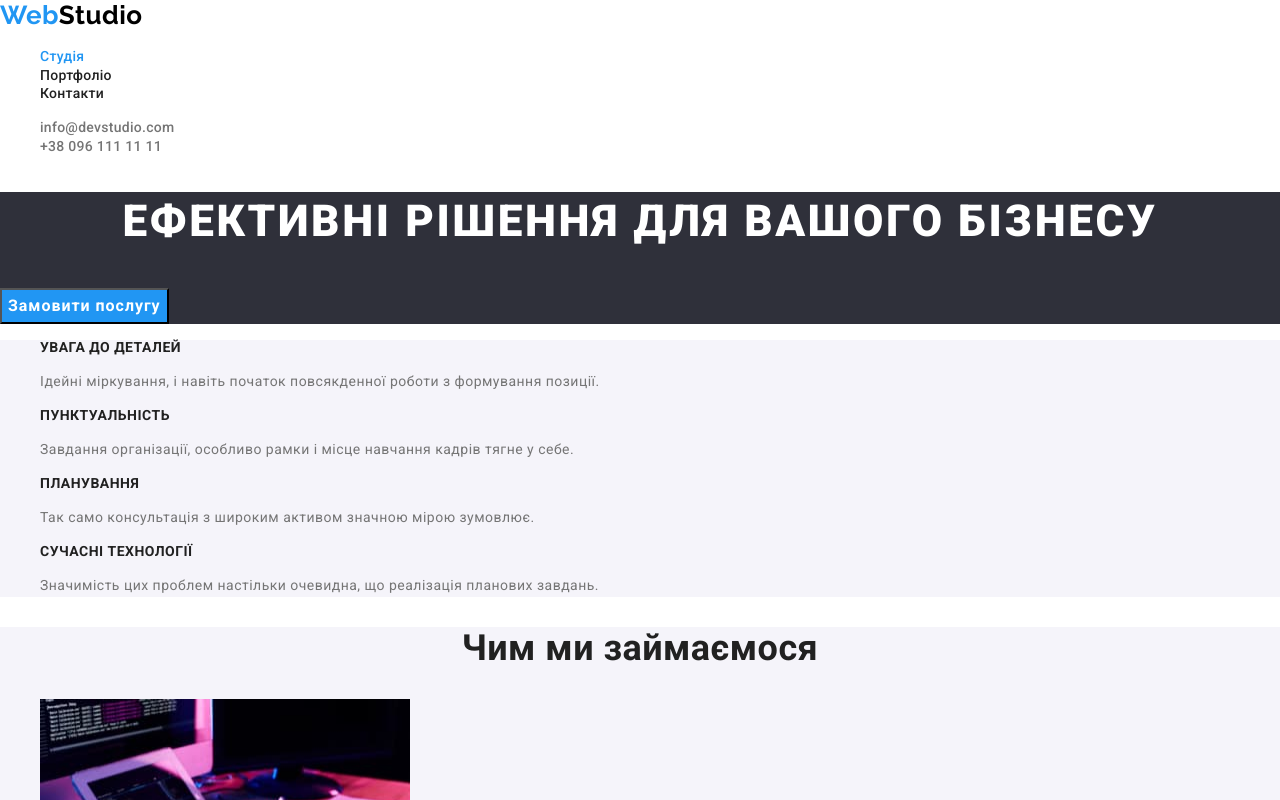
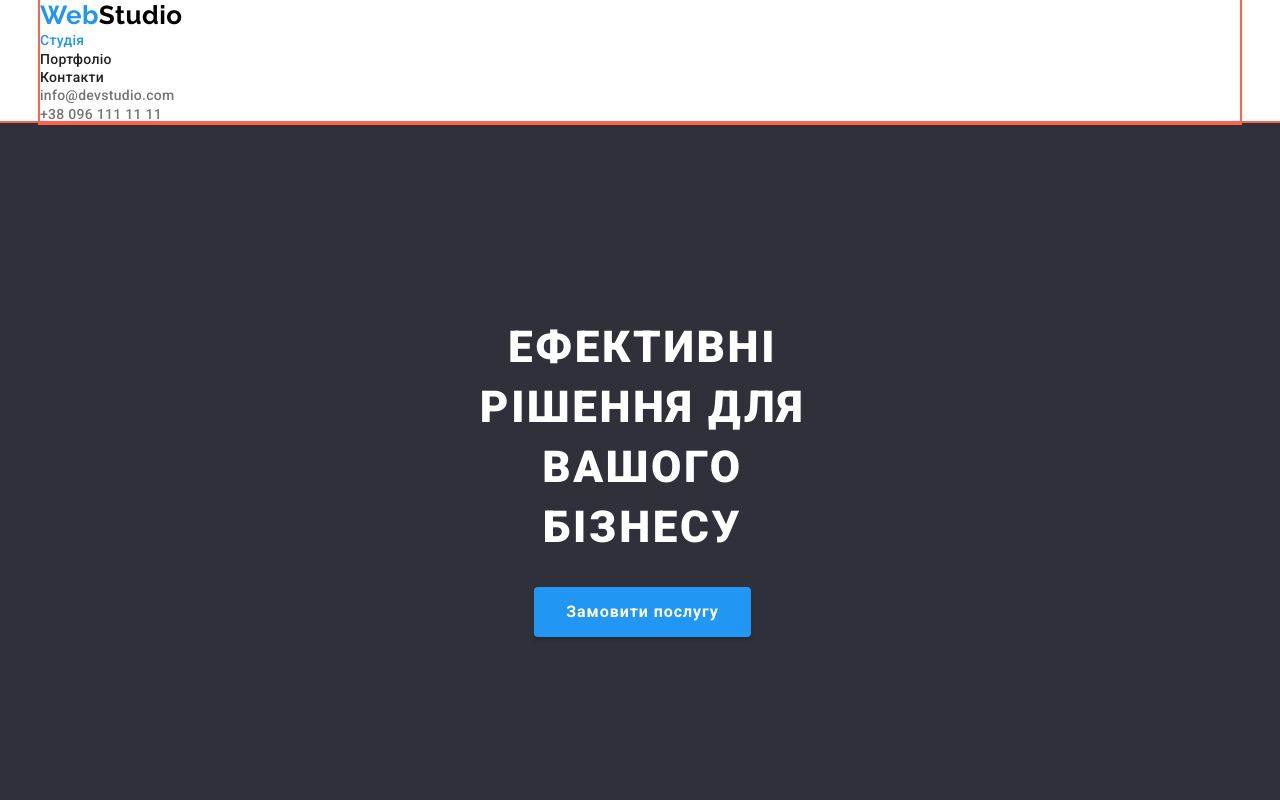
Before and after one commit to rodnayasestra/goit-markup-hw-03, a plain HTML site: page index.html in a window 1280 px wide. Shown: the top 800 px of the page. Drawn offline with nearby package versions, Linux system fonts and the light colour scheme.

Commit message:
ввв
обнуление стилей браузера, добавил геометрию героя и некоторых секций

```diff
--- a/css/styles.css
+++ b/css/styles.css
@@ -14,12 +14,30 @@ a {
 }
 ul {
   list-style: none;
+  margin: 0px;
+  padding: 0px;
 }
 body {
   font-family: 'Roboto', sans-serif;
   color: var(--primary-h-color);
   letter-spacing: 0.03em;
   background-color: var(--primary-white-color);
+}
+
+h1,
+h2,
+h3,
+h4,
+h5,
+h6,
+p {
+  margin: 0;
+  padding: 0;
+}
+.container {
+  width: 1200px;
+  margin: 0 auto;
+  outline: 2px solid tomato;
 }
 /* header */
 /* style logo */
@@ -82,41 +100,56 @@ body {
   color: rgba(255, 255, 255, 0.6);
 }
 .contacts-footer:hover,
-.contacts-footer:focus{
-  color:var(--accent-color);
+.contacts-footer:focus {
+  color: var(--accent-color);
 }
 /* index.html */
 /* hero and buttons*/
 .hero {
   background-color: var(--footer-and-hero-color);
+
+  text-align: center;
+}
+.hero-container {
+  padding: 195px 450px 205px 455px;
+  margin: 0 auto;
+  outline: 2px solid tomato;
 }
 .hero-title {
+  margin-bottom: 30px;
   font-weight: 900;
   font-size: 44px;
   line-height: 1.36;
-  text-align: center;
   letter-spacing: 0.06em;
   text-transform: uppercase;
   color: var(--primary-white-color);
 }
 
 .button-hero {
+  display: inline-block;
   font-family: inherit;
   font-weight: 700;
   font-size: 16px;
   line-height: 1.87;
   letter-spacing: 0.06em;
   cursor: pointer;
+  padding: 10px 32px;
+  min-width: 215px;
+  border-radius: 4px;
+  border: 0px;
+  text-align: center;
+  box-shadow: 0px 4px 4px rgba(0, 0, 0, 0.15);
   background-color: var(--accent-color);
   color: var(--primary-white-color);
 }
 .button-hero:hover,
-.button-hero:focus{
-  background-color: #188CE8 ;
+.button-hero:focus {
+  background-color: #188ce8;
 }
 
 /* наши преимущества */
 .our-benefits {
+  margin-bottom: 10px;
   font-weight: 700;
   font-size: 14px;
   line-height: 1.14;
@@ -129,6 +162,7 @@ body {
 }
 /* заголовки секций 2-3 (Чем мы занимаемся, наша команда) */
 .section-title {
+  margin-bottom: 50px;
   font-weight: 700;
   font-size: 36px;
   line-height: 1.17;
@@ -137,6 +171,8 @@ body {
 /* содержимое секции 3 */
 .section {
   background-color: var(--secondary-bg-color);
+  padding-top: 94px;
+  padding-bottom: 94px;
 }
 .team-member {
   font-weight: 500;
```
